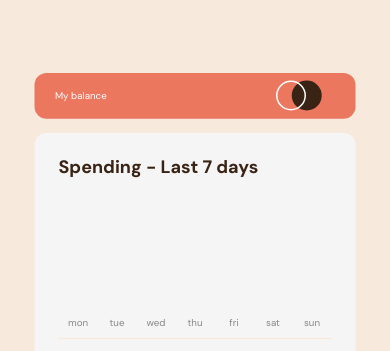
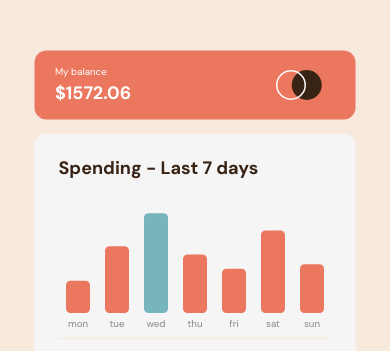
Before and after one commit to JulianKoehler/expenses-chart-component, a plain HTML site: page index.html in a window 390 px wide. Shown: the part 184-535 px from the top of the page. Drawn offline with Linux system fonts and the light colour scheme.

Commit message:
Update index.html
Added the script attribute crossorigin="use-credentials" in hope this will fix the loading issue of the JS file on mobile browsers

```diff
--- a/index.html
+++ b/index.html
@@ -87,8 +87,8 @@
       </div>
     </div>
   </div>
-
-  <script src="app.js"></script>
+<!-- Note the attribute crossorigin. Without it, the JS file will not load on mobile browsers -->
+  <script type="module" src="app.js" crossorigin="use-credentials"></script>
 </body>
 
 </html>
```
